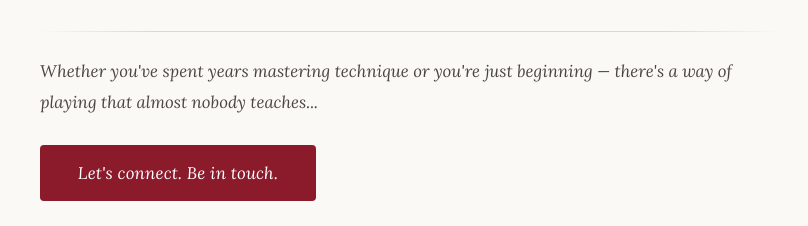
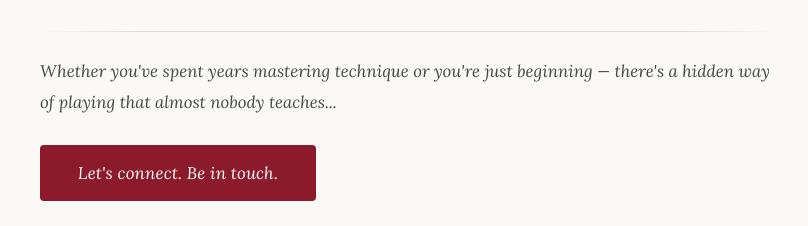
Before and after one commit to alangrubner/openstrings-academy, a website: page index.html in a window 1280 px wide. Shown: the part 451-677 px from the top of the page, 230-1038 px from the left. Drawn offline with Linux system fonts and the light colour scheme.

Commit message:
Update teaser copy: add "hidden" to hero tagline
Co-Authored-By: Claude Sonnet 4.6 <noreply@anthropic.com>

```diff
--- a/index.html
+++ b/index.html
@@ -298,7 +298,7 @@
       <div class="string-line anim-string" role="presentation" aria-hidden="true"></div>
 
       <p class="teaser-text anim-teaser">
-        Whether you've spent years mastering technique or you're just beginning — there's a way of playing that almost nobody teaches...
+        Whether you've spent years mastering technique or you're just beginning — there's a hidden way of playing that almost nobody teaches...
       </p>
 
       <div class="cta-wrap anim-cta">
```
